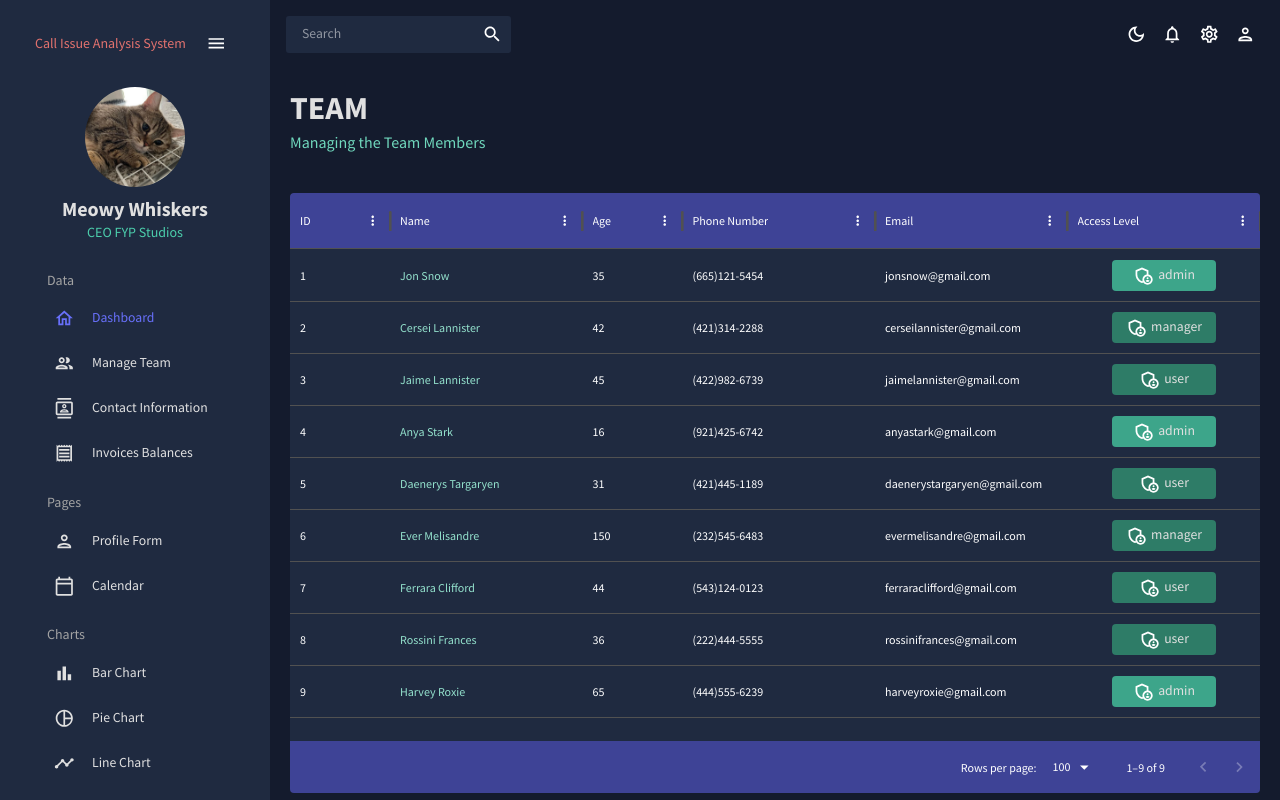
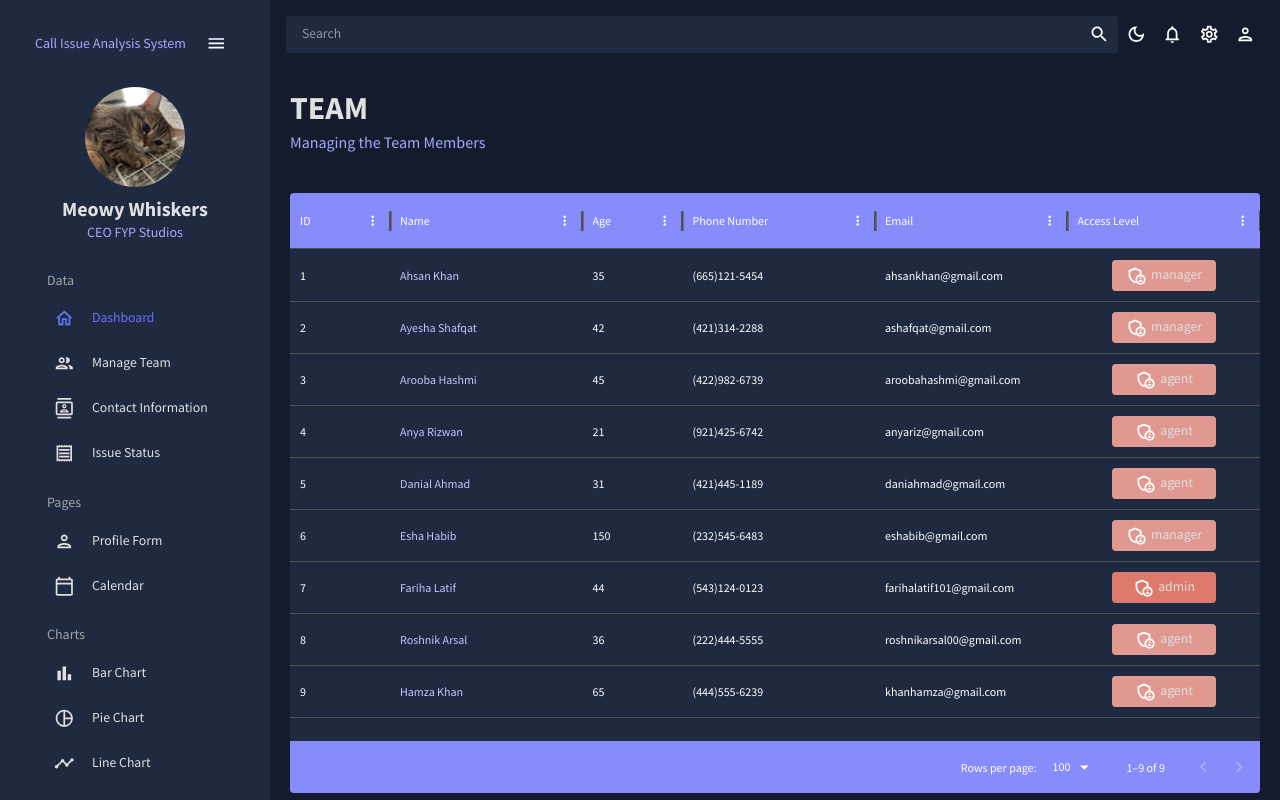
Before and after one commit to haiderkayani/AI-Driven-Call-Center-Issue-Analysis-System---FYP, a React (Create React App) app in the folder admindashboard/: page /team in a window 1280 px wide. Built offline with nearby package versions, Linux system fonts and the light colour scheme.

Commit message:
updated Issue Status page

```diff
--- a/admindashboard/src/App.js
+++ b/admindashboard/src/App.js
@@ -4,7 +4,7 @@ import {Routes, Route} from "react-router-dom";
 import Topbar from "./scenes/global/Topbar";
 import Navbar from "./scenes/global/Navbar";
 import Dashboard from "./scenes/dashboard"
-import Invoices from "./scenes/invoices"
+import IssueStatus from "./scenes/issuestatus"
 import Team from "./scenes/team"
 import Contacts from "./scenes/contacts"
 // import Form from "./scenes/form"
@@ -29,7 +29,7 @@ function App() {
             <Routes>
               <Route path='/' element={<Dashboard />} />
               <Route path='/team' element={<Team />} />
-              <Route path='/invoices' element={<Invoices />} />
+              <Route path='/issuestatus' element={<IssueStatus />} />
               <Route path='/contacts' element={<Contacts />} />
               {/* <Route path='/form' element={<Form />} /> */}
               {/* <Route path='/line' element={<Line />} /> */}
--- a/admindashboard/src/data/mockData.js
+++ b/admindashboard/src/data/mockData.js
@@ -3,75 +3,75 @@ import { tokens } from "../theme";
 export const mockDataTeam = [
   {
     id: 1,
-    name: "Jon Snow",
-    email: "jonsnow@gmail.com",
+    name: "Ahsan Khan",
+    email: "ahsankhan@gmail.com",
     age: 35,
     phone: "(665)121-5454",
-    access: "admin",
+    access: "manager",
   },
   {
     id: 2,
-    name: "Cersei Lannister",
-    email: "cerseilannister@gmail.com",
+    name: "Ayesha Shafqat",
+    email: "ashafqat@gmail.com",
     age: 42,
     phone: "(421)314-2288",
     access: "manager",
   },
   {
     id: 3,
-    name: "Jaime Lannister",
-    email: "jaimelannister@gmail.com",
+    name: "Arooba Hashmi",
+    email: "aroobahashmi@gmail.com",
     age: 45,
     phone: "(422)982-6739",
-    access: "user",
+    access: "agent",
   },
   {
     id: 4,
-    name: "Anya Stark",
-    email: "anyastark@gmail.com",
-    age: 16,
+    name: "Anya Rizwan",
+    email: "anyariz@gmail.com",
+    age: 21,
     phone: "(921)425-6742",
-    access: "admin",
+    access: "agent",
   },
   {
     id: 5,
-    name: "Daenerys Targaryen",
-    email: "daenerystargaryen@gmail.com",
+    name: "Danial Ahmad",
+    email: "daniahmad@gmail.com",
     age: 31,
     phone: "(421)445-1189",
-    access: "user",
+    access: "agent",
   },
   {
     id: 6,
-    name: "Ever Melisandre",
-    email: "evermelisandre@gmail.com",
+    name: "Esha Habib",
+    email: "eshabib@gmail.com",
     age: 150,
     phone: "(232)545-6483",
     access: "manager",
   },
   {
     id: 7,
-    name: "Ferrara Clifford",
-    email: "ferraraclifford@gmail.com",
+    name: "Fariha Latif",
+    email: "farihalatif101@gmail.com",
     age: 44,
     phone: "(543)124-0123",
-    access: "user",
+    access: "admin",
   },
   {
     id: 8,
-    name: "Rossini Frances",
-    email: "rossinifrances@gmail.com",
+    name: "Roshnik Arsal",
+    email: "roshnikarsal00@gmail.com",
     age: 36,
     phone: "(222)444-5555",
-    access: "user",
+    access: "agent",
   },
   {
     id: 9,
-    name: "Harvey Roxie",
-    email: "harveyroxie@gmail.com",
+    name: "Hamza Khan",
+    email: "khanhamza@gmail.com",
     age: 65,
     phone: "(444)555-6239",
-    access: "admin",
+    access: "agent",
   },
 ];
 
@@ -202,66 +202,66 @@ export const mockDataContacts = [
 export const mockDataInvoices = [
   {
     id: 1,
-    name: "Jon Snow",
-    email: "jonsnow@gmail.com",
-    cost: "21.24",
-    phone: "(665)121-5454",
+    agentName: "Junaid Akram",
+    category: "Coverage",
+    status: "Resolved",
+    area: "(665)121-5454",
     date: "03/12/2022",
   },
   {
     id: 2,
-    name: "Cersei Lannister",
-    email: "cerseilannister@gmail.com",
-    cost: "1.24",
-    phone: "(421)314-2288",
+    agentName: "Sania Rehan",
+    category: "Account Management",
+    status: "Unresolved",
+    area: "(421)314-2288",
     date: "06/15/2021",
   },
   {
     id: 3,
-    name: "Jaime Lannister",
-    email: "jaimelannister@gmail.com",
-    cost: "11.24",
-    phone: "(422)982-6739",
+    agentName: "Asad Ejaz",
+    category: "Coverage",
+    status: "Resolved",
+    area: "(422)982-6739",
     date: "05/02/2022",
   },
   {
     id: 4,
-    name: "Anya Stark",
-    email: "anyastark@gmail.com",
-    cost: "80.55",
-    phone: "(921)425-6742",
+    agentName: "Anya Danish",
+    category: "Miscellaneous",
+    status: "In-Progress",
+    area: "(921)425-6742",
     date: "03/21/2022",
   },
   {
     id: 5,
-    name: "Daenerys Targaryen",
-    email: "daenerystargaryen@gmail.com",
-    cost: "1.24",
-    phone: "(421)445-1189",
+    agentName: "Danial Ahmad",
+    category: "Account Management",
+    status: "In-Progress",
+    area: "(421)445-1189",
     date: "01/12/2021",
   },
   {
     id: 6,
-    name: "Ever Melisandre",
-    email: "evermelisandre@gmail.com",
-    cost: "63.12",
-    phone: "(232)545-6483",
+    agentName: "Esha Habib",
+    category: "Account Management",
+    status: "Resolved",
+    area: "(232)545-6483",
     date: "11/02/2022",
   },
   {
     id: 7,
-    name: "Ferrara Clifford",
-    email: "ferraraclifford@gmail.com",
-    cost: "52.42",
-    phone: "(543)124-0123",
+    agentName: "Fariha Mehmood",
+    category: "Miscellaneous",
+    status: "In-Progress",
+    area: "(543)124-0123",
     date: "02/11/2022",
   },
   {
     id: 8,
-    name: "Rossini Frances",
-    email: "rossinifrances@gmail.com",
-    cost: "21.24",
-    phone: "(222)444-5555",
+    agentName: "Roshnik Arsal",
+    category: "Coverage",
+    status: "Resolved",
+    area: "(222)444-5555",
     date: "05/02/2021",
   },
 ];
--- a/admindashboard/src/scenes/dashboard/index.jsx
+++ b/admindashboard/src/scenes/dashboard/index.jsx
@@ -1,13 +1,22 @@
 import { Box } from "@mui/material";
 import Header from "../../components/Header";
+import { useTheme } from "@mui/material";
+import { tokens } from "../../theme";
 
 
 const Dashboard = () => {
-    return <Box m="20px">
-        <Box display="flex" justifyContent="space-between" alignItems="center">
-        <Header title="DASHBOARD" subtitle="Welcome to your dashboard"/>
+
+        const theme = useTheme();
+        const colors = tokens(theme.palette.mode);
+
+
+    return (
+        <Box m="20px">
+            <Box display="flex" justifyContent="space-between" alignItems="center">
+            <Header title="DASHBOARD" subtitle= {<span style={{ color: colors.blueAccent[300] }}>Welcome to your Dashboard</span>}/>
+            </Box>
         </Box>
-    </Box>
+    )
 }
 
 export default Dashboard;
--- a/admindashboard/src/scenes/global/Navbar.jsx
+++ b/admindashboard/src/scenes/global/Navbar.jsx
@@ -73,7 +73,7 @@ const Navbar = () => {
                     >
                         {!isCollapsed && (
                             <Box display="flex" justifyContent="space-between" alignItems="center" ml="15px">
-                                <Typography variant="h6" color={colors.redAccent[400]}>
+                                <Typography variant="h6" color={colors.blueAccent[300]}>
                                     Call Issue Analysis System
                                 </Typography>
                                 <IconButton onClick={() => setIsCollapsed(!isCollapsed)}>
@@ -99,7 +99,7 @@ const Navbar = () => {
                                 <Typography variant="h4" color={colors.gray[100]} fontWeight="bold" sx={{ m: "10px 0 0 0" }}>
                                     Meowy Whiskers
                                 </Typography>
-                                <Typography variant="h6" color={colors.greenAccent[500]}>
+                                <Typography variant="h6" color={colors.blueAccent[300]}>
                                     CEO FYP Studios
                                 </Typography>
                             </Box>
@@ -112,7 +112,7 @@ const Navbar = () => {
                         <Item title='Dashboard' to="/" icon={<HomeOutLinedIcon />} selected={selected} setSelected={setSelected} />
                         <Item title='Manage Team' to="/team" icon={<PeopleOutLinedIcon />} selected={selected} setSelected={setSelected} />
                         <Item title='Contact Information' to="/contacts" icon={<ContactsOutLinedIcon />} selected={selected} setSelected={setSelected} />
-                        <Item title='Invoices Balances' to="/invoices" icon={<ReceiptOutLinedIcon />} selected={selected} setSelected={setSelected} />
+                        <Item title='Issue Status' to="/issuestatus" icon={<ReceiptOutLinedIcon />} selected={selected} setSelected={setSelected} />
 
                         <Typography variant="h6" color={colors.gray[300]} sx={{ m: "15px 0 5px 20px" }}>Pages</Typography>
                         <Item title='Profile Form' to="/form" icon={<PersonOutLinedIcon />} selected={selected} setSelected={setSelected} />
--- a/admindashboard/src/scenes/global/Topbar.jsx
+++ b/admindashboard/src/scenes/global/Topbar.jsx
@@ -16,7 +16,7 @@ const Topbar = () => {
 
     return (<Box display = 'flex' justifyContent="space-between" p={2}>
         {/* search bar */}
-        <Box display="flex" backgroundColor={colors.primary[400]} borderRadius="3px">
+        <Box display="flex" backgroundColor={colors.primary[400]} borderRadius="3px"  sx={{ width: '100%', maxWidth: '1100px' }} >
             <InputBase sx={{ml:2, flex:1}} placeholder="Search" />
             <IconButton type="button" sx={{p:1}}>
                 <SearchIcon />
--- a/admindashboard/src/scenes/invoices/index.jsx
+++ b/admindashboard/src/scenes/issuestatus/index.jsx
@@ -4,7 +4,7 @@ import { tokens } from "../../theme";
 import {mockDataInvoices} from "../../data/mockData";
 import Header from "../../components/Header";
 
-const Invoices = () => {
+const IssueStatus = () => {
     const theme = useTheme();
     const colors = tokens(theme.palette.mode);
 
@@ -14,46 +14,64 @@ const Invoices = () => {
             headerName : "ID",
         },
         {
-            field: "name",
-            headerName : "Name",
+            field: "agentName",
+            headerName : "Agent Name",
             flex : 1,
             cellClassName: "name-column--cell",
         },
+
         {
-            field: "phone",
-            headerName : "Phone Number",
+            field: "category",
+            headerName : "Category",
             flex : 1,
         },
         {
-            field: "email",
-            headerName : "Email",
+            field: "area",
+            headerName : "Area",
             flex : 1,
         },
         {
-            field : "cost",
-            headerName : "Cost",
+            field : "status",
+            headerName : "Status",
             flex : 1,
-            renderCell : (params) => (
-                <Typography color = {colors.greenAccent[500]}>
-                    ${params.row.cost}
-                </Typography>
-            )
+
+            renderCell : ({row : {status}}) => {
+                return (
+                    <Box
+                        width="60%"
+                        m = "10px auto"
+                        p = "5px"
+                        display = "flex"
+                        justifyContent= "center"
+                        backgroundColor = {
+                            status === "Unresolved"
+                              ? '#de796e'
+                              : '#e09991'
+                        }
+                        borderRadius= "4px"
+                    >
+                        {status === "Resolved"}
+                        {status === "In-Progress"}
+                        {status === "Unresolved"}
+                        <Typography color = {colors.gray[100]} sx={{ml : "5px"}}>
+                            {status}
+                        </Typography>
+
+
+                    </Box>
+                );
+            },
         },
         {
             field : "date",
             headerName : "Date",
             flex : 1,
         },
-        {
-            field : "address",
-            headerName : "Address",
-            flex : 1,
-        },
     ];
 
     return (
         <Box m = "20px">
-            <Header title = "Invoices" subtitle= "List of Invoice Balances for Future Refernce" />
+            <Header title = "Issue Status" subtitle= {<span style={{ color: colors.blueAccent[300] }}>Status of the Issues being Reported</span>} />
             <Box m = "40px 0 0 0" height = "75vh" sx = {{
                     "& .MuiDataGrid-root": {
                         border : "none"
@@ -62,10 +80,10 @@ const Invoices = () => {
                         borderBottom : "none"
                     },
                     "& .name-column--cell": {
-                        color : colors.greenAccent[300]
+                        color : colors.blueAccent[200]
                     },
                     "& .MuiDataGrid-columnHeader":{
-                        backgroundColor : colors.blueAccent[700],
+                        backgroundColor : colors.blueAccent[400],
                         borderBottom : "none"
                     },
                     "& .MuiDataGrid-virtualScroller": {
@@ -73,7 +91,7 @@ const Invoices = () => {
                     },
                     "& .MuiDataGrid-footerContainer": {
                         borderTop : "none",
-                        backgroundColor : colors.blueAccent[700]
+                        backgroundColor : colors.blueAccent[400]
                     },
                     "&MultiCheckbox-root" : {
                         color : `${colors.greenAccent[200]} !important`,
@@ -95,4 +113,4 @@ const Invoices = () => {
 }
 
 
-export default Invoices;
+export default IssueStatus;
--- a/admindashboard/src/scenes/team/index.jsx
+++ b/admindashboard/src/scenes/team/index.jsx
@@ -53,14 +53,14 @@ const Team = () => {
                         justifyContent= "center"
                         backgroundColor = {
                             access === "admin"
-                              ? colors.greenAccent[600]
-                              : colors.greenAccent[700]
+                              ? '#de796e'
+                              : '#e09991'
                         }
                         borderRadius= "4px"
                     >
                         {access === "admin" && <AdminPanelSettingsOutlinedIcon />}
                         {access === "manager" && <SecurtiyOutlinedIcon />}
-                        {access === "user" && <LockOpenOutlinedIcon />}
+                        {access === "agent" && <LockOpenOutlinedIcon />}
                         <Typography color = {colors.gray[100]} sx={{ml : "5px"}}>
                             {access}
                         </Typography>
@@ -74,7 +74,7 @@ const Team = () => {
 
     return (
         <Box m = "20px">
-            <Header title = "TEAM" subtitle= "Managing the Team Members" />
+            <Header title = "TEAM" subtitle= {<span style={{ color: colors.blueAccent[300] }}>Managing the Team Members</span>} />
             <Box m = "40px 0 0 0" height = "75vh" sx = {{
                 "& .MuiDataGrid-root": {
                     border : "none"
@@ -83,10 +83,10 @@ const Team = () => {
                     borderBottom : "none"
                 },
                 "& .name-column--cell": {
-                    color : colors.greenAccent[300]
+                    color : colors.blueAccent[200]
                 },
                 "& .MuiDataGrid-columnHeader":{
-                    backgroundColor : colors.blueAccent[700],
+                    backgroundColor : colors.blueAccent[400],
                     borderBottom : "none"
                 },
                 "& .MuiDataGrid-virtualScroller": {
@@ -94,7 +94,7 @@ const Team = () => {
                 },
                 "& .MuiDataGrid-footerContainer": {
                     borderTop : "none",
-                    backgroundColor : colors.blueAccent[700]
+                    backgroundColor : colors.blueAccent[400]
                 },
             }}>
                <DataGrid
```
Also changed, not shown: admindashboard/src/scenes/contacts/index.jsx (+9 -9 lines).
